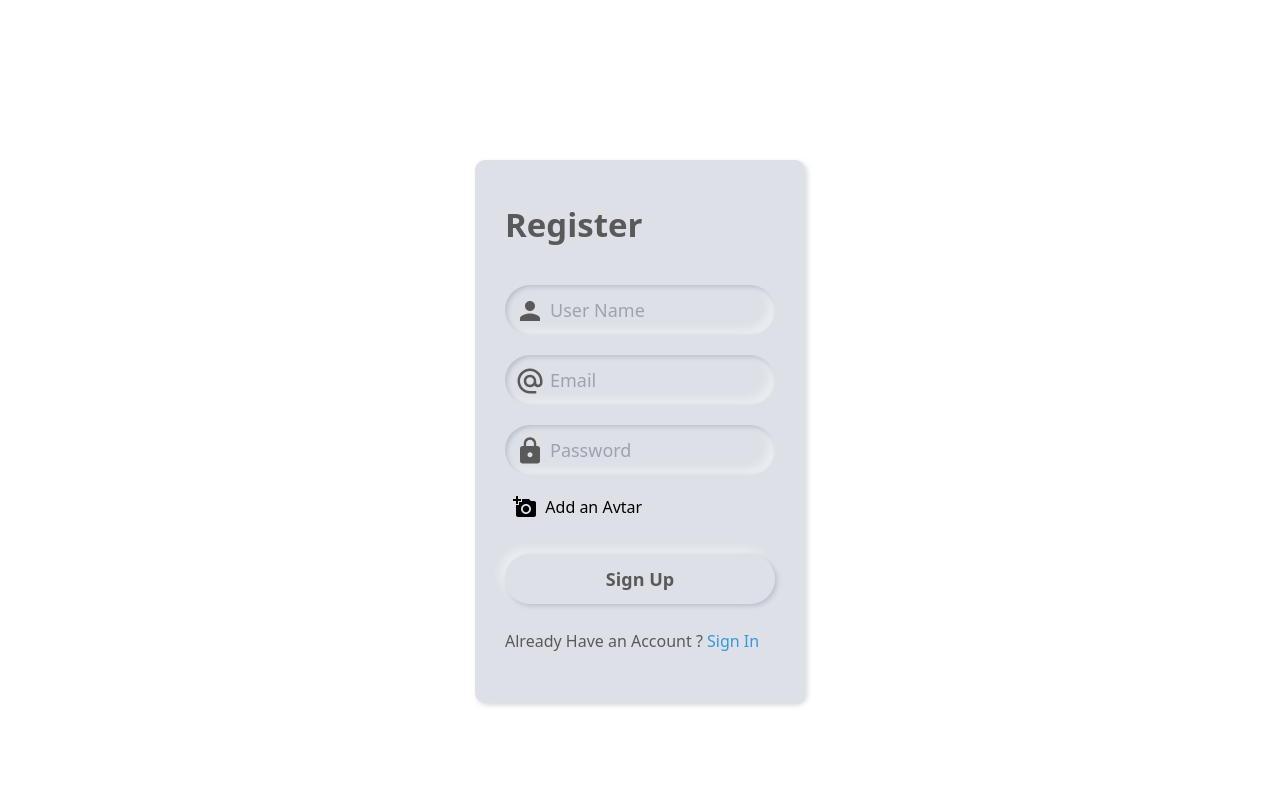
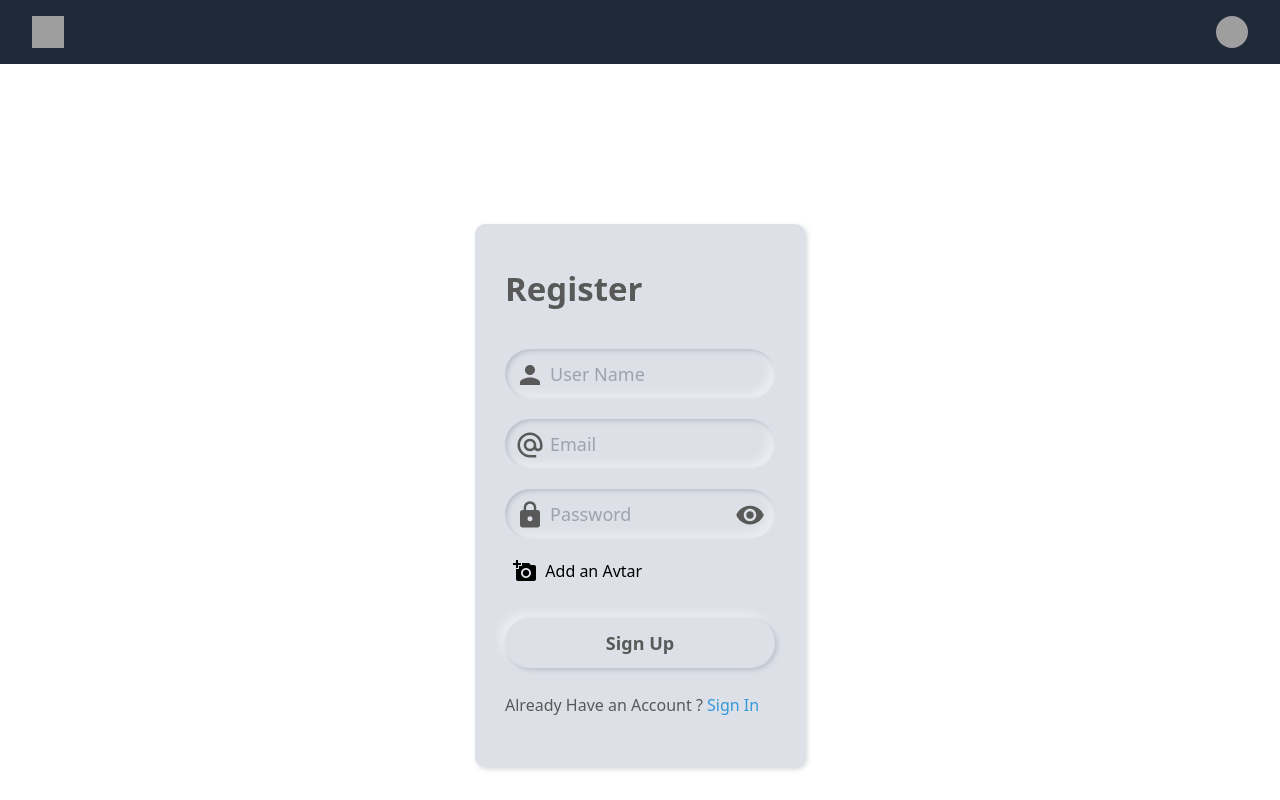
Before and after one commit to honeypathkar/Chat-Application, a React (Vite) app: page / in a window 1280 px wide. Built offline with nearby package versions, Linux system fonts and the light colour scheme; grey boxes are pictures that could not be loaded.

Commit message:
Adding Navbar and Adding funcinality to show and hide password

```diff
--- a/package.json
+++ b/package.json
@@ -12,6 +12,8 @@
   "dependencies": {
     "@emotion/react": "^11.11.4",
     "@emotion/styled": "^11.11.5",
+    "@headlessui/react": "^2.1.1",
+    "@heroicons/react": "^2.1.4",
     "@mui/icons-material": "^5.15.21",
     "@mui/material": "^5.15.21",
     "react": "^18.3.1",
--- a/src/App.jsx
+++ b/src/App.jsx
@@ -1,11 +1,13 @@
 import React from 'react'
 import Login from "./pages/Login"
 import Register from "./pages/Register"
+import Home from './pages/Home'
 
 export default function App() {
   return (
     <div>
       {/* <Login/> */}
+      <Home/>
       <Register/>
     </div>
   )
--- /dev/null
+++ b/src/components/Navbar.jsx
@@ -0,0 +1,140 @@
+import {
+  Disclosure,
+  DisclosureButton,
+  DisclosurePanel,
+  Menu,
+  MenuButton,
+  MenuItem,
+  MenuItems,
+} from "@headlessui/react";
+import { Bars3Icon, XMarkIcon } from "@heroicons/react/24/outline";
+
+const user = {
+  name: "Tom Cook",
+  email: "tom@example.com",
+  imageUrl:
+    "https://images.unsplash.com/photo-1472099645785-5658abf4ff4e?ixlib=rb-1.2.1&ixid=eyJhcHBfaWQiOjEyMDd9&auto=format&fit=facearea&facepad=2&w=256&h=256&q=80",
+};
+
+const userNavigation = [{ name: "Sign out", href: "#" }];
+
+function classNames(...classes) {
+  return classes.filter(Boolean).join(" ");
+}
+
+export default function Example() {
+  return (
+    <>
+      <div className="min-h-full">
+        <Disclosure as="nav" className="bg-gray-800">
+          {({ open }) => (
+            <>
+              <div className="mx-auto max-w-7xl px-4 sm:px-6 lg:px-8">
+                <div className="flex h-16 items-center justify-between">
+                  <div className="flex items-center">
+                    <div className="flex-shrink-0">
+                      <img
+                        className="h-8 w-8"
+                        src="https://tailwindui.com/img/logos/mark.svg?color=indigo&shade=500"
+                        alt="Your Company"
+                      />
+                    </div>
+                  </div>
+                  <div className="hidden md:block">
+                    <div className="ml-4 flex items-center md:ml-6">
+                      <Menu as="div" className="relative ml-3">
+                        <div>
+                          <MenuButton className="relative flex max-w-xs items-center rounded-full bg-gray-800 text-sm focus:outline-none focus:ring-2 focus:ring-white focus:ring-offset-2 focus:ring-offset-gray-800">
+                            <span className="absolute -inset-1.5" />
+                            <span className="sr-only">Open user menu</span>
+                            <img
+                              className="h-8 w-8 rounded-full"
+                              src={user.imageUrl}
+                              alt=""
+                            />
+                          </MenuButton>
+                        </div>
+                        <MenuItems
+                          transition
+                          className="absolute right-0 z-10 mt-2 w-48 origin-top-right rounded-md bg-white py-1 shadow-lg ring-1 ring-black ring-opacity-5 transition focus:outline-none data-[closed]:scale-95 data-[closed]:transform data-[closed]:opacity-0 data-[enter]:duration-100 data-[leave]:duration-75 data-[enter]:ease-out data-[leave]:ease-in"
+                        >
+                          {userNavigation.map((item) => (
+                            <MenuItem key={item.name}>
+                              {({ focus }) => (
+                                <a
+                                  href={item.href}
+                                  className={classNames(
+                                    focus ? "bg-gray-100" : "",
+                                    "block px-4 py-2 text-sm text-gray-700"
+                                  )}
+                                >
+                                  {item.name}
+                                </a>
+                              )}
+                            </MenuItem>
+                          ))}
+                        </MenuItems>
+                      </Menu>
+                    </div>
+                  </div>
+                  <div className="-mr-2 flex md:hidden">
+                    {/* Mobile menu button */}
+                    <DisclosureButton className="relative inline-flex items-center justify-center rounded-md bg-gray-800 p-2 text-gray-400 hover:bg-gray-700 hover:text-white focus:outline-none focus:ring-2 focus:ring-white focus:ring-offset-2 focus:ring-offset-gray-800">
+                      <span className="absolute -inset-0.5" />
+                      <span className="sr-only">Open main menu</span>
+                      {open ? (
+                        <XMarkIcon
+                          className="block h-6 w-6"
+                          aria-hidden="true"
+                        />
+                      ) : (
+                        <Bars3Icon
+                          className="block h-6 w-6"
+                          aria-hidden="true"
+                        />
+                      )}
+                    </DisclosureButton>
+                  </div>
+                </div>
+              </div>
+
+              <DisclosurePanel className="md:hidden">
+                <div className="border-t border-gray-700 pb-3 pt-4">
+                  <div className="flex items-center px-5">
+                    <div className="flex-shrink-0">
+                      <img
+                        className="h-10 w-10 rounded-full"
+                        src={user.imageUrl}
+                        alt=""
+                      />
+                    </div>
+                    <div className="ml-3">
+                      <div className="text-base font-medium leading-none text-white">
+                        {user.name}
+                      </div>
+                      <div className="text-sm font-medium leading-none text-gray-400">
+                        {user.email}
+                      </div>
+                    </div>
+                  </div>
+                  <div className="mt-3 space-y-1 px-2">
+                    {userNavigation.map((item) => (
+                      <DisclosureButton
+                        key={item.name}
+                        as="a"
+                        href={item.href}
+                        className="block rounded-md px-3 py-2 text-base font-medium text-gray-400 hover:bg-gray-700 hover:text-white"
+                      >
+                        {item.name}
+                      </DisclosureButton>
+                    ))}
+                  </div>
+                </div>
+              </DisclosurePanel>
+            </>
+          )}
+        </Disclosure>
+      </div>
+    </>
+  );
+}
--- a/src/pages/Home.jsx
+++ b/src/pages/Home.jsx
@@ -0,0 +1,10 @@
+import React from 'react'
+import Navbar from "../components/Navbar"
+
+export default function Home() {
+  return (
+    <div>
+      <Navbar/>
+    </div>
+  )
+}
--- a/src/pages/Login.jsx
+++ b/src/pages/Login.jsx
@@ -1,27 +1,52 @@
-import React from "react";
+import React, { useState } from "react";
 import "./style.css";
-import PersonIcon from '@mui/icons-material/Person';
-import LockIcon from '@mui/icons-material/Lock';
+import AlternateEmailIcon from "@mui/icons-material/AlternateEmail";
+import LockIcon from "@mui/icons-material/Lock";
+import VisibilityIcon from "@mui/icons-material/Visibility";
+import VisibilityOffIcon from "@mui/icons-material/VisibilityOff";
 
 export default function Login() {
+  const [show, setShow] = useState(false);
+
   return (
     <div className="flex justify-center items-center mt-40">
       <div className="content">
         <div className="text">Login</div>
         <form action="#">
           <div className="field">
-            <input required="" type="text" className="input" placeholder="User Name" />
+            <input
+              required=""
+              type="email"
+              className="input"
+              placeholder="Email"
+            />
             <span className="span">
-              <PersonIcon sx={{fontSize: 30}}/>
+              <AlternateEmailIcon sx={{ fontSize: 30 }} />
             </span>
-            <label className="label">Email or Phone</label>
           </div>
           <div className="field">
-            <input required="" type="password" className="input" placeholder="Password" />
+            <input
+              required=""
+              type={show === false ? "password" : "text"}
+              className="input"
+              placeholder="Password"
+            />
             <span className="span">
-              <LockIcon sx={{fontSize: 30}}/>
+              <LockIcon sx={{ fontSize: 30 }} />
             </span>
-            <label className="label">Password</label>
+            <span className="show-password cursor-pointer">
+              {show === false ? (
+                <VisibilityIcon
+                  sx={{ fontSize: 30 }}
+                  onClick={() => setShow(!show)}
+                />
+              ) : (
+                <VisibilityOffIcon
+                  sx={{ fontSize: 30 }}
+                  onClick={() => setShow(!show)}
+                />
+              )}
+            </span>
           </div>
           <button className="button">Sign in</button>
           <div className="sign-up">
--- a/src/pages/Register.jsx
+++ b/src/pages/Register.jsx
@@ -1,11 +1,15 @@
-import React from "react";
+import React, { useState } from "react";
 import "./style.css";
 import PersonIcon from "@mui/icons-material/Person";
 import LockIcon from "@mui/icons-material/Lock";
 import AddAPhotoIcon from "@mui/icons-material/AddAPhoto";
 import AlternateEmailIcon from "@mui/icons-material/AlternateEmail";
+import VisibilityIcon from "@mui/icons-material/Visibility";
+import VisibilityOffIcon from "@mui/icons-material/VisibilityOff";
 
 export default function Login() {
+  const [show, setShow] = useState(false);
+
   return (
     <div className="flex justify-center items-center mt-40">
       <div className="content">
@@ -36,12 +40,25 @@
           <div className="field">
             <input
               required=""
-              type="password"
+              type={show === false ? "password" : "text"}
               className="input mb-5"
               placeholder="Password"
             />
             <span className="span">
               <LockIcon sx={{ fontSize: 30 }} />
+            </span>
+            <span className="show-password cursor-pointer">
+              {show === false ? (
+                <VisibilityIcon
+                  sx={{ fontSize: 30 }}
+                  onClick={() => setShow(!show)}
+                />
+              ) : (
+                <VisibilityOffIcon
+                  sx={{ fontSize: 30 }}
+                  onClick={() => setShow(!show)}
+                />
+              )}
             </span>
           </div>
           <div>
@@ -53,8 +70,11 @@
               style={{ display: "none" }}
             />
             <div className="my-5 pl-2">
-              <label htmlFor="file" className="cursor-pointer items-center flex">
-                <AddAPhotoIcon/> &nbsp; Add an Avtar
+              <label
+                htmlFor="file"
+                className="cursor-pointer items-center flex"
+              >
+                <AddAPhotoIcon /> &nbsp; Add an Avtar
               </label>
             </div>
           </div>
--- a/src/pages/style.css
+++ b/src/pages/style.css
@@ -66,20 +66,6 @@
     opacity: 0;
   }
 
-  .forgot-pass {
-    text-align: left;
-    margin: 10px 0 10px 5px;
-  }
-
-  .forgot-pass a {
-    font-size: 16px;
-    color: #666666;
-    text-decoration: none;
-  }
-
-  .forgot-pass:hover a {
-    text-decoration: underline;
-  }
 
   .button {
     margin: 15px 0;
@@ -118,3 +104,13 @@
   .sign-up a:hover {
     text-decoration: underline;
   }
+
+  .field .show-password {
+    position: absolute;
+    color: #595959;
+    width: 50px;
+    right: 0;
+    line-height: 40px;
+    padding-left: 10px;
+    padding-top: 5px;
+  }
```
Also changed, not shown: 1 other file (tests, documents, lock files or other folders).
